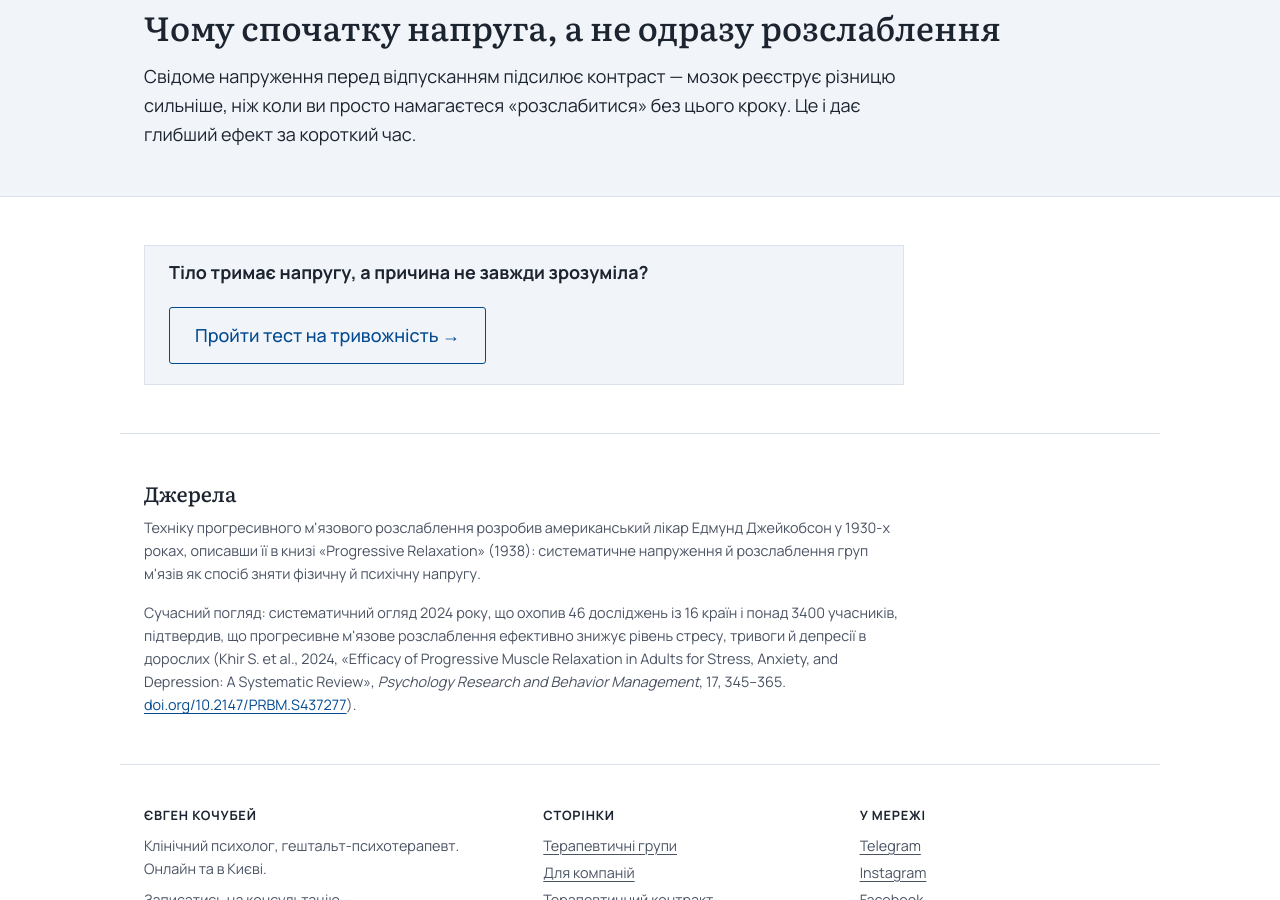
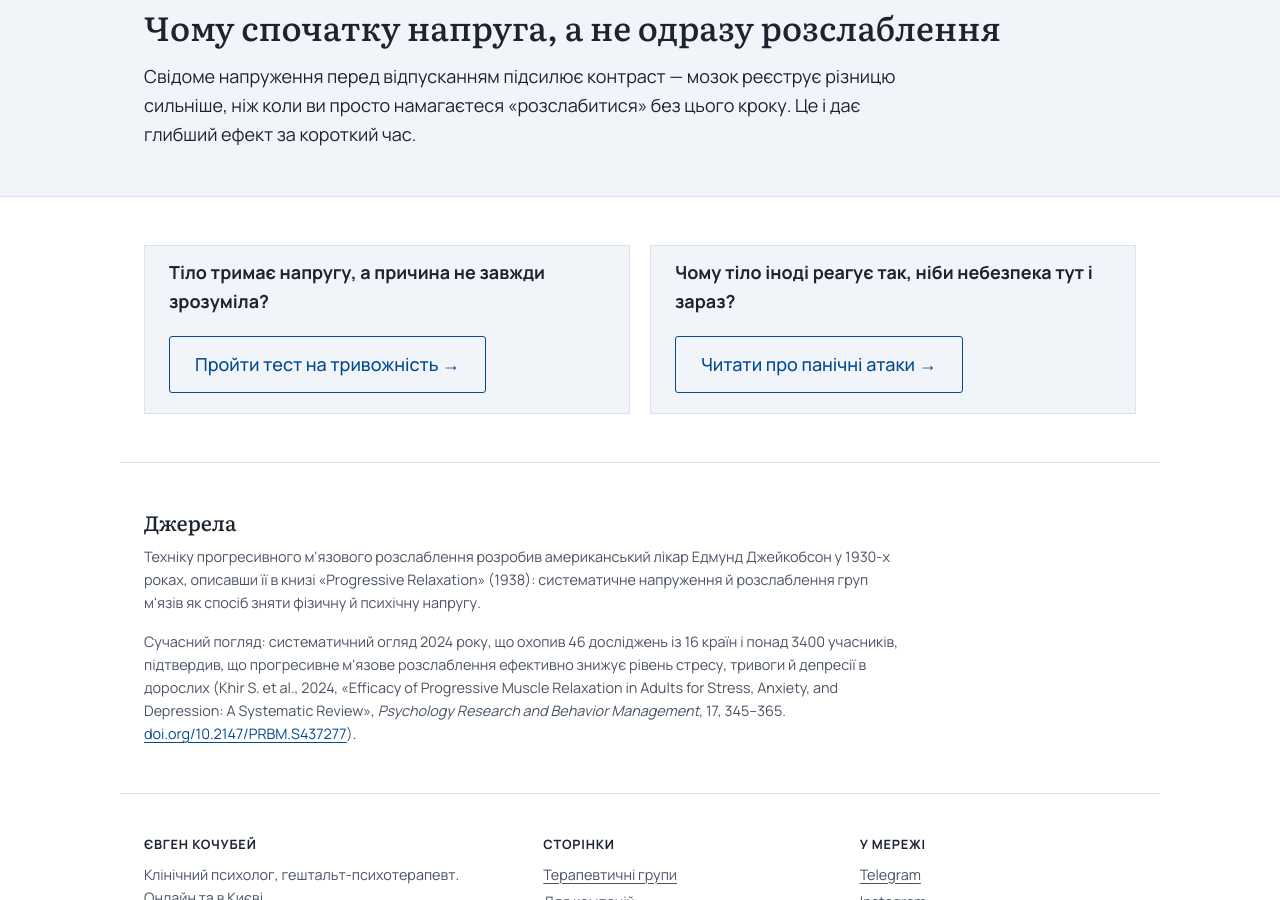
Before and after one commit to cobchik/yevhenkochubei-site, a Jekyll site: the page built from samodopomoga/rozslablennya-tila.md, in a window 1280 px wide and 900 px high, scrolled down 1637 px. Built offline with Jekyll 4.4.1, drawn with Linux system fonts in a browser that asks for light colours.

Commit message:
Practices: paired test + article CTAs on relaxation and thought-record pages
Co-Authored-By: Claude Opus 5.5 <noreply@anthropic.com>

```diff
--- a/samodopomoga/rozslablennya-tila.md
+++ b/samodopomoga/rozslablennya-tila.md
@@ -71,9 +71,15 @@ summary: "Прогресивне м'язове розслаблення: вчи
 </section>
 
 <section class="section">
-  <div class="tally-block">
-    <p><strong>Тіло тримає напругу, а причина не завжди зрозуміла?</strong></p>
-    <a class="btn-outline" href="{{ '/samodopomoga/test-tryvozhnist/' | relative_url }}">Пройти тест на тривожність →</a>
+  <div class="cta-pair">
+    <div class="tally-block">
+      <p><strong>Тіло тримає напругу, а причина не завжди зрозуміла?</strong></p>
+      <a class="btn-outline" href="{{ '/samodopomoga/test-tryvozhnist/' | relative_url }}">Пройти тест на тривожність →</a>
+    </div>
+    <div class="tally-block">
+      <p><strong>Чому тіло іноді реагує так, ніби небезпека тут і зараз?</strong></p>
+      <a class="btn-outline" href="{{ '/blog/panichna-ataka/' | relative_url }}">Читати про панічні атаки →</a>
+    </div>
   </div>
 </section>
 
```
Also changed, not shown: samodopomoga/robota-z-dumkamy.md (+9 -3 lines).
